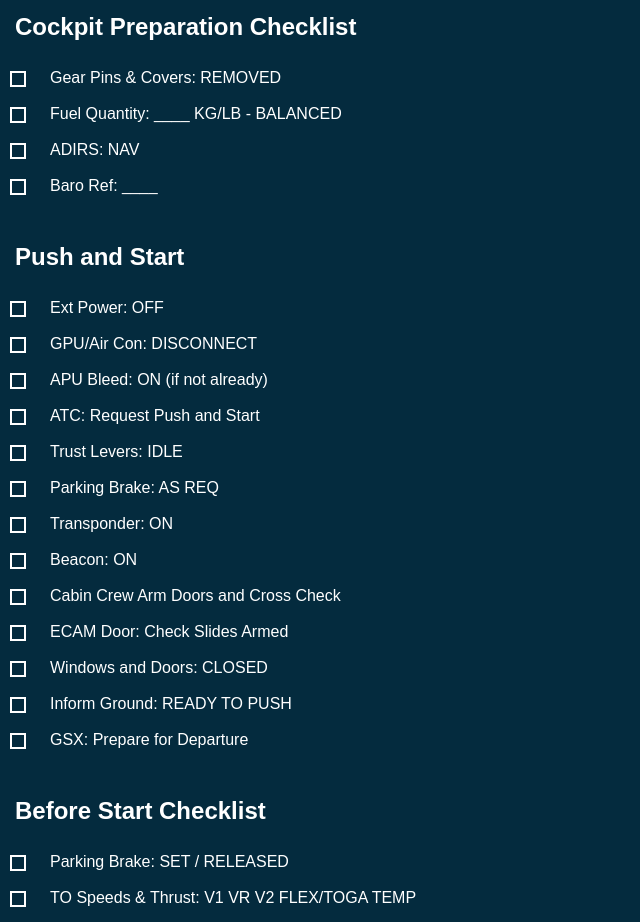
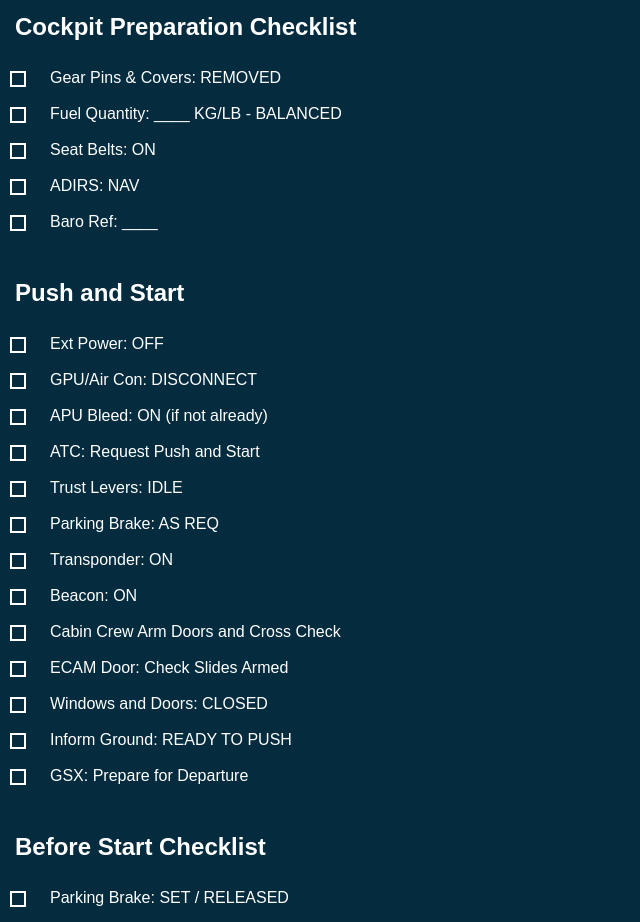
Before and after one commit to SimSkipper/A320Procedures, a plain HTML site: page index.html in a window 1280 px wide. Shown: the part 2813-3735 px from the top of the page, without its empty margins (0-640 px from the left). Drawn offline with Linux system fonts and the light colour scheme.

Commit message:
Update index.html

```diff
--- a/index.html
+++ b/index.html
@@ -368,6 +368,11 @@
             <input type="checkbox" name="">
             <i></i>
             <span>Fuel Quantity: ____ KG/LB - BALANCED</span>
+        </label>
+        <label>
+            <input type="checkbox" name="">
+            <i></i>
+            <span>Seat Belts: ON</span>
         </label>
         <label>
             <input type="checkbox" name="">
```
